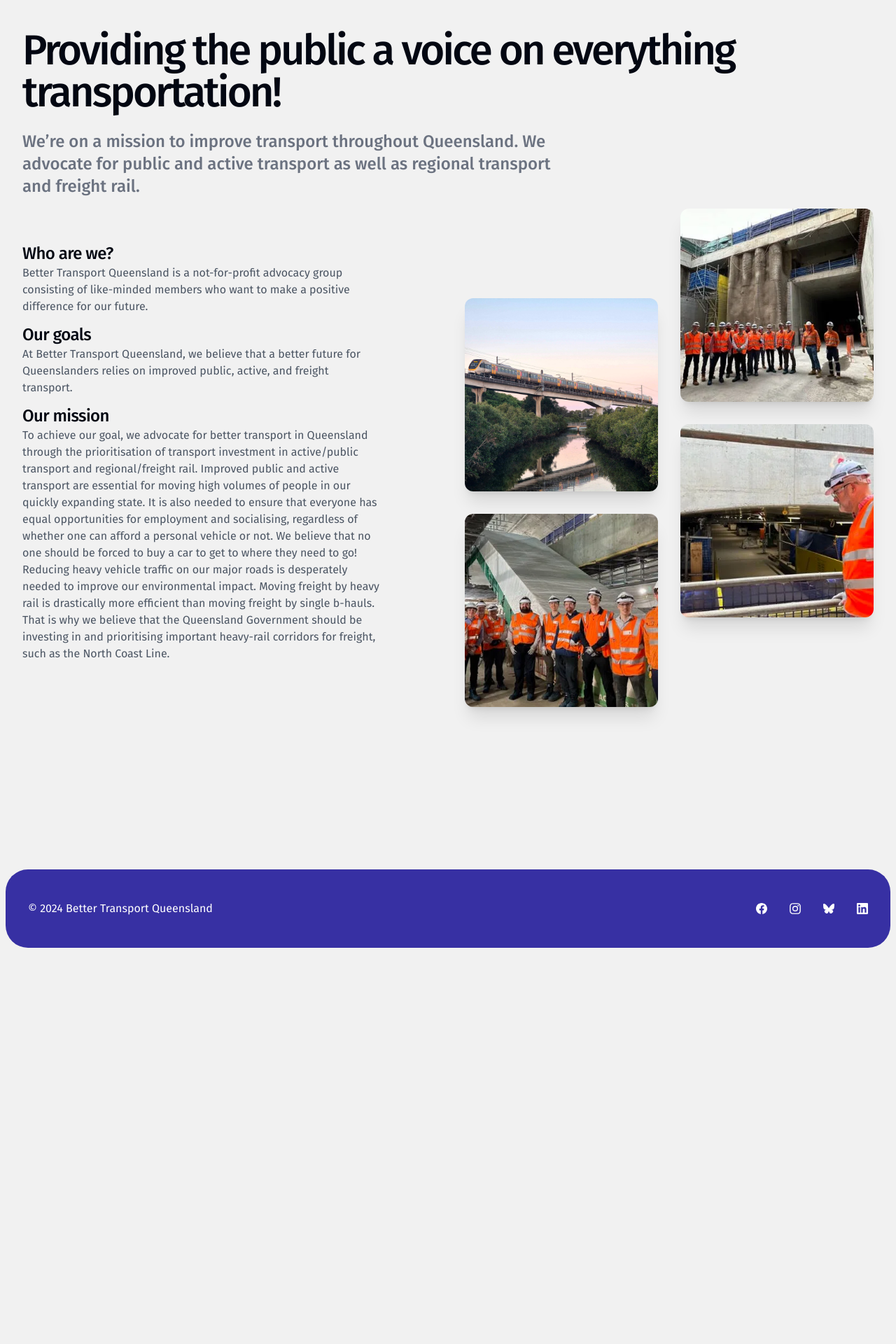
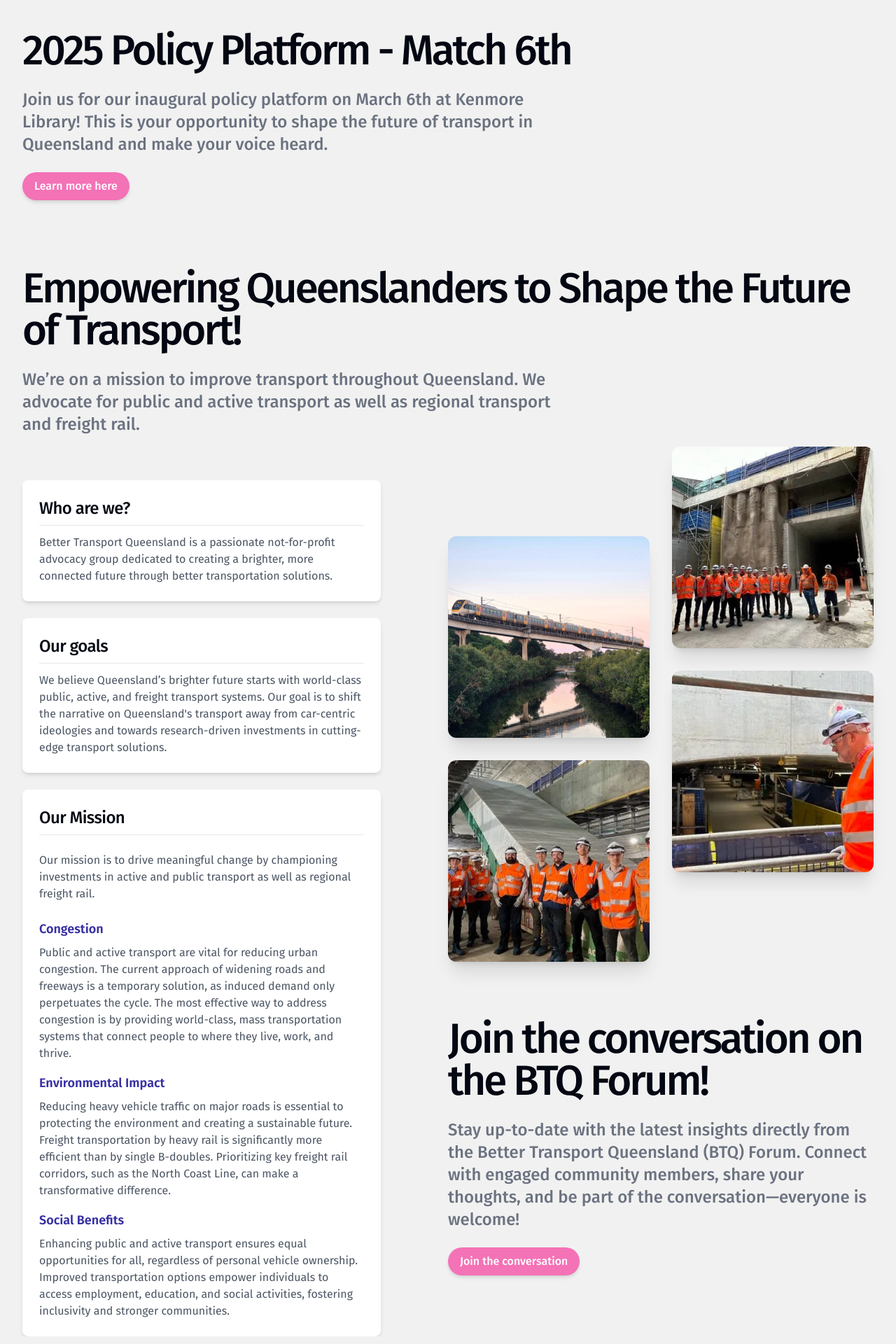
Before and after one commit to rowan-gray/btq-website, a Next.js app: page / in a window 1280 px wide. Shown: the part 780-2700 px from the top of the page at 70% size. Before the commit the page ends 2142 px from the top, so only its background shows below. Built offline with nearby package versions, Linux system fonts and the light colour scheme.

Commit message:
Updated the home page to improve the layout and wording. Added CTA at the bottom. Updated the button/s colour scheme to remove the transparancy.

```diff
--- a/app/page.tsx
+++ b/app/page.tsx
@@ -5,16 +5,16 @@
 import { Navbar } from '@/components/navbar'
 import { Heading, Lead } from '@/components/text'
 import { ChevronRightIcon } from '@heroicons/react/16/solid'
+import type { Metadata } from 'next'
 import Image from 'next/image'
-import type { Metadata } from 'next'
 import { createPageMetadata } from './layout'
 
 export const metadata: Metadata = createPageMetadata({
   title: undefined,
-  description: 'Better Transport Queensland champions sustainable public and active transport while promoting efficient regional transport and freight rail solutions for a connected and greener future.',
+  description:
+    'Better Transport Queensland champions sustainable public and active transport while promoting efficient regional transport and freight rail solutions for a connected and greener future.',
   slug: undefined, // If no specific slug is needed, leave it as an empty string
-});
-
+})
 
 function Hero() {
   return (
@@ -23,10 +23,10 @@
         <Navbar
           banner={
             <Link
-              href="https://forum.bettertransportqueensland.org"
-              className="flex items-center gap-1 rounded-full bg-indigo-300/35 px-3 py-0.5 text-sm/6 font-medium text-white data-[hover]:bg-indigo-500/35 transition duration-300 ease-out"
+              href="https://forum.bettertransportqueensland.org/t/notice-of-general-special-general-and-policy-meetings-april-6th-2025/346"
+              className="flex items-center gap-1 rounded-full bg-indigo-500 px-3 py-0.5 text-sm/6 font-medium text-white transition duration-200 ease-out data-[hover]:bg-indigo-600"
             >
-              Our new forum is now available!
+              Join us for our 2025 Policy Platform
               <ChevronRightIcon className="size-4" />
             </Link>
           }
@@ -37,11 +37,17 @@
             Better Transport Queensland
           </h1>
           <p className="mt-8 max-w-lg text-xl/7 font-medium text-gray-200 sm:text-2xl/8">
-            Advocates for public and active transport as well as regional transport and freight rail.
+            Queensland's leading advocacy group for public, active, and freight
+            transport.
           </p>
           <div className="mt-12 flex flex-col gap-x-6 gap-y-4 sm:flex-row">
-            <Button variant='secondary' href="https://forum.bettertransportqueensland.org">Browse our Forum</Button>
-            <Button variant='primary' href="/member">
+            <Button
+              variant="primary"
+              href="https://forum.bettertransportqueensland.org"
+            >
+              Join the Conversation
+            </Button>
+            <Button variant="secondary" href="/member">
               Become a member
             </Button>
           </div>
@@ -51,41 +57,126 @@
   )
 }
 
+function UpcomingEvents() {
+  return (
+    <div className="overflow-hidden">
+      <Container className="pb-24">
+        <Heading>2025 Policy Platform - Match 6th</Heading>
+        <Lead className="mt-6 max-w-3xl">
+          Join us for our inaugural policy platform on March 6th at Kenmore
+          Library! This is your opportunity to shape the future of transport in
+          Queensland and make your voice heard.
+        </Lead>
+        <Button
+          className="mt-6"
+          variant="primary"
+          href="https://forum.bettertransportqueensland.org/t/notice-of-general-special-general-and-policy-meetings-april-6th-2025/346"
+        >
+          Learn more here
+        </Button>
+      </Container>
+    </div>
+  )
+}
+
 function FeatureSection() {
   return (
     <div className="overflow-hidden">
-      <Container className="pb-24">
-        <Heading as="h1">Providing the public a voice on everything transportation!</Heading>
+      <Container>
+        <Heading as="h1">
+          Empowering Queenslanders to Shape the Future of Transport!
+        </Heading>
         <Lead className="mt-6 max-w-3xl">
-          We’re on a mission to improve transport throughout Queensland. We advocate for public and active transport as well as regional transport and freight rail.
+          We’re on a mission to improve transport throughout Queensland. We
+          advocate for public and active transport as well as regional transport
+          and freight rail.
         </Lead>
-        <section className="mt-16 grid grid-cols-1 lg:grid-cols-2 lg:gap-12">
-          <div className="max-w-lg">
-            <h2 className="text-2xl font-medium tracking-tight">Who are we?</h2>
-            <p className="mb-3 text-md/6 text-gray-600">
-              Better Transport Queensland is a not-for-profit advocacy group consisting of
-              like-minded members who want to make a positive difference for our future.
-            </p>
-            <h2 className="text-2xl font-medium tracking-tight">Our goals</h2>
-            <p className="mb-3 text-md/6 text-gray-600">
-              At Better Transport Queensland, we believe that a better future for Queenslanders
-              relies on improved public, active, and freight transport.
-            </p>
-            <h2 className="text-2xl font-medium tracking-tight">Our mission</h2>
-            <p className="mb-3 text-md/6 text-gray-600">
-              To achieve our goal, we advocate for better transport in Queensland through the prioritisation
-              of transport investment in active/public transport and regional/freight rail.
+        <section className="mt-16 grid grid-cols-1 lg:grid-cols-2">
+          <div className="max-w-lg space-y-6">
+            {/* Who are we? */}
+            <div className="rounded-lg bg-white p-6 shadow-md">
+              <h2 className="border-b border-gray-200 pb-2 text-2xl font-medium tracking-tight">
+                Who are we?
+              </h2>
+              <p className="text-md/6 mt-3 text-gray-600">
+                Better Transport Queensland is a passionate not-for-profit
+                advocacy group dedicated to creating a brighter, more connected
+                future through better transportation solutions.
+              </p>
+            </div>
 
-              Improved public and active transport are essential for moving high volumes of
-              people in our quickly expanding state. It is also needed to ensure that everyone has
-              equal opportunities for employment and socialising, regardless of whether one can afford
-              a personal vehicle or not. We believe that no one should be forced to buy a car to get to where they need to go!
+            {/* Our goals */}
+            <div className="rounded-lg bg-white p-6 shadow-md">
+              <h2 className="border-b border-gray-200 pb-2 text-2xl font-medium tracking-tight">
+                Our goals
+              </h2>
+              <p className="text-md/6 mt-3 text-gray-600">
+                We believe Queensland’s brighter future starts with world-class
+                public, active, and freight transport systems. Our goal is to
+                shift the narrative on Queensland's transport away from
+                car-centric ideologies and towards research-driven investments
+                in cutting-edge transport solutions.
+              </p>
+            </div>
+            {/* Our mission */}
+            <div className="space-y-6 rounded-lg bg-white p-6 shadow-md">
+              <h2 className="border-b border-gray-200 pb-2 text-2xl font-medium tracking-tight">
+                Our Mission
+              </h2>
+              <p className="text-md/6 mt-3 text-gray-600">
+                Our mission is to drive meaningful change by championing
+                investments in active and public transport as well as regional
+                freight rail.
+              </p>
 
-              Reducing heavy vehicle traffic on our major roads is desperately needed to improve our environmental impact.
-              Moving freight by heavy rail is drastically more efficient than moving freight by single b-hauls.
-              That is why we believe that the Queensland Government should be investing in and prioritising important
-              heavy-rail corridors for freight, such as the North Coast Line.
-            </p>
+              {/* Subsections */}
+              <div className="space-y-4">
+                {/* Congestion */}
+                <div>
+                  <h3 className="mt-4 text-lg font-semibold text-indigo-800">
+                    Congestion
+                  </h3>
+                  <p className="text-md/6 mt-2 text-gray-600">
+                    Public and active transport are vital for reducing urban
+                    congestion. The current approach of widening roads and
+                    freeways is a temporary solution, as induced demand only
+                    perpetuates the cycle. The most effective way to address
+                    congestion is by providing world-class, mass transportation
+                    systems that connect people to where they live, work, and
+                    thrive.
+                  </p>
+                </div>
+
+                {/* Environmental Impact */}
+                <div>
+                  <h3 className="mt-4 text-lg font-semibold text-indigo-800">
+                    Environmental Impact
+                  </h3>
+                  <p className="text-md/6 mt-2 text-gray-600">
+                    Reducing heavy vehicle traffic on major roads is essential
+                    to protecting the environment and creating a sustainable
+                    future. Freight transportation by heavy rail is
+                    significantly more efficient than by single B-doubles.
+                    Prioritizing key freight rail corridors, such as the North
+                    Coast Line, can make a transformative difference.
+                  </p>
+                </div>
+
+                {/* Social Benefits */}
+                <div>
+                  <h3 className="mt-4 text-lg font-semibold text-indigo-800">
+                    Social Benefits
+                  </h3>
+                  <p className="text-md/6 mt-2 text-gray-600">
+                    Enhancing public and active transport ensures equal
+                    opportunities for all, regardless of personal vehicle
+                    ownership. Improved transportation options empower
+                    individuals to access employment, education, and social
+                    activities, fostering inclusivity and stronger communities.
+                  </p>
+                </div>
+              </div>
+            </div>
           </div>
           <div className="pt-20 lg:row-span-2 lg:-mr-16 xl:mr-auto">
             <div className="-mx-8 grid grid-cols-2 gap-4 sm:-mx-16 sm:grid-cols-4 lg:mx-0 lg:grid-cols-2 lg:gap-4 xl:gap-8">
@@ -126,6 +217,22 @@
                 />
               </div>
             </div>
+            <div className="pt-20">
+              <Heading as="h2">Join the conversation on the BTQ Forum!</Heading>
+              <Lead className="mt-6 max-w-3xl">
+                Stay up-to-date with the latest insights directly from the
+                Better Transport Queensland (BTQ) Forum. Connect with engaged
+                community members, share your thoughts, and be part of the
+                conversation—everyone is welcome!
+              </Lead>
+              <Button
+                className="mt-6"
+                variant="primary"
+                href="https://forum.bettertransportqueensland.org/t/notice-of-general-special-general-and-policy-meetings-april-6th-2025/346"
+              >
+                Join the conversation
+              </Button>
+            </div>
           </div>
         </section>
       </Container>
@@ -139,6 +246,7 @@
       <Hero />
       <main>
         <div className="py-32">
+          <UpcomingEvents />
           <FeatureSection />
         </div>
       </main>
--- a/package.json
+++ b/package.json
@@ -36,7 +36,7 @@
     "eslint": "^8",
     "eslint-config-next": "14.2.11",
     "postcss": "^8.4.40",
-    "prettier": "^3.3.2",
+    "prettier": "3.5.3",
     "prettier-plugin-organize-imports": "^4.0.0",
     "prettier-plugin-tailwindcss": "^0.6.5",
     "tailwindcss": "^3.4.7",
```
Also changed, not shown: components/button.tsx (+10 -7 lines), components/navbar.tsx (+28 -16 lines), 1 other file (tests, documents, lock files or other folders).
